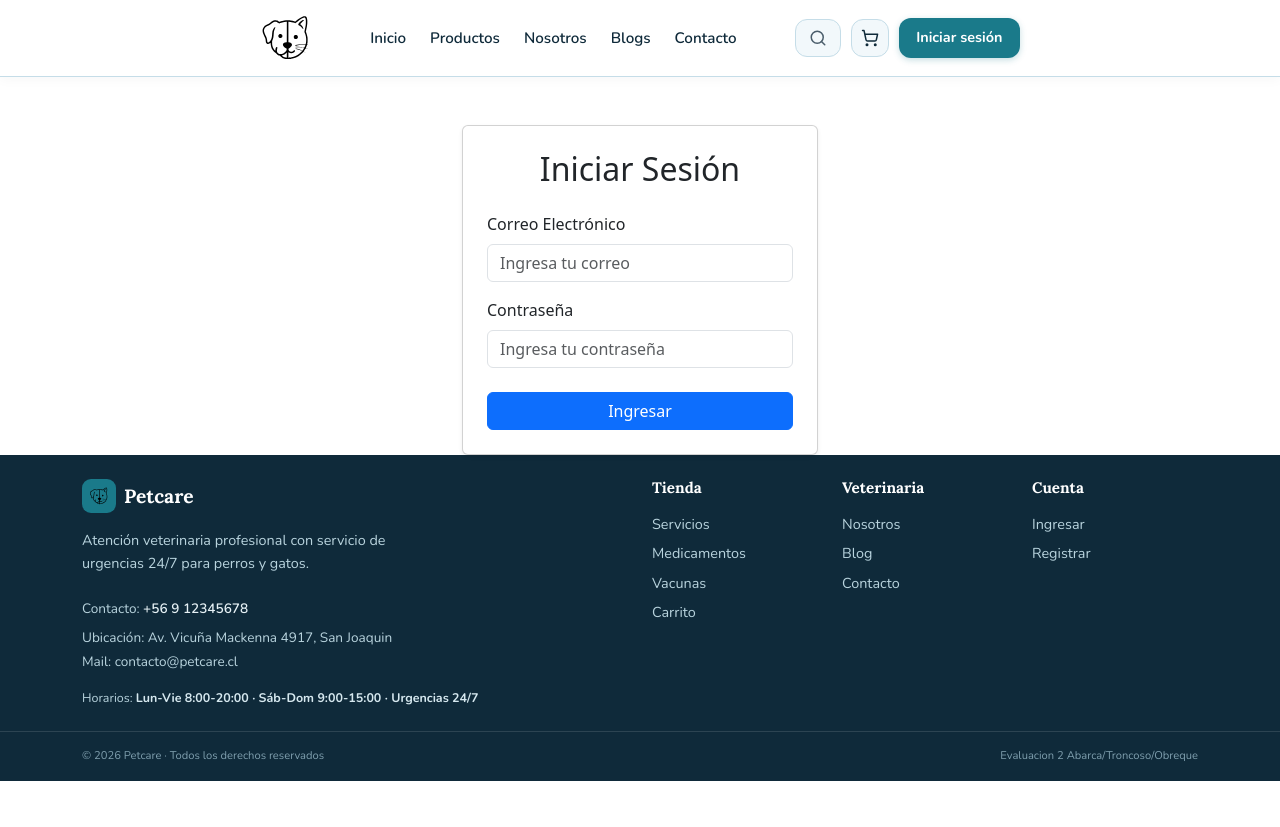
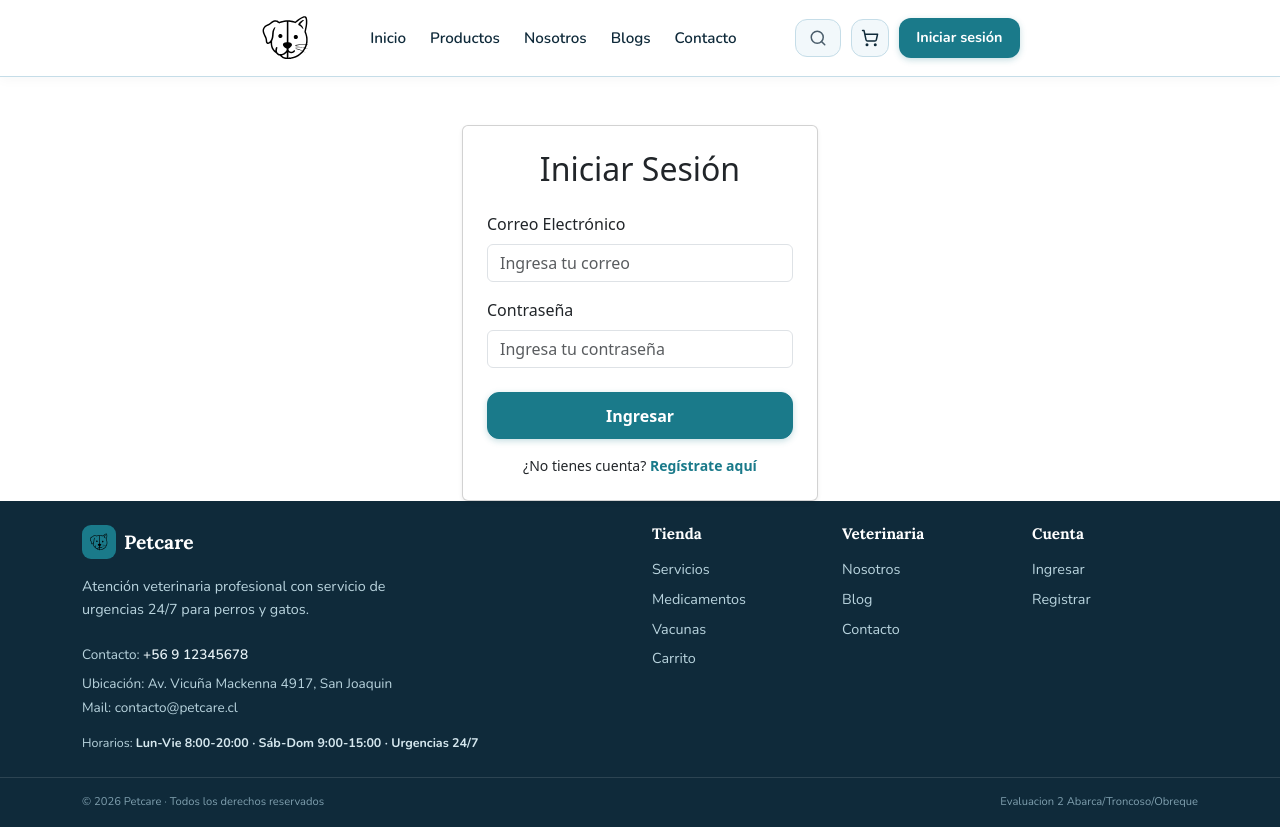
Before and after one commit to NATOcl/NATOcl.github.io, a React (Vite) app: page /login in a window 1280 px wide. Before the commit the page ends 800 px from the top, so only its background shows below. Built offline with nearby package versions, Linux system fonts and the light colour scheme.

Commit message:
se añade botón de registro.

```diff
--- a/src/index.css
+++ b/src/index.css
@@ -12,11 +12,15 @@
     padding: 0.55rem 1rem;
 }
 .btn-teal,
-.btm-teal {
+.btn-teal {
     background-color: #1a7a8a;
     border-color: #1a7a8a;
-    color: #fff;
+    color: #ffffff;
     font-weight: 700;
+    border-radius: 0.75rem;
+    padding: 0.65rem 1rem;
+    transition: all 0.2s ease;
+    box-shadow: 0 2px 6px rgba(26, 122, 138, 0.25);
 }
 .btn-teal:hover,
 .btm-teal:hover {
@@ -723,6 +727,16 @@
     transform: translateY(-1px);
 }
 
+.text-teal-link {
+    color: #1a7a8a;
+    transition: color 0.2s ease;
+}
+
+.text-teal-link:hover {
+    color: #13606d;
+    text-decoration: underline;
+}
+
 /* --- Burger: oculto en escritorio --- */
 .navbar-burger {
     display: none;
--- a/src/pages/Login.jsx
+++ b/src/pages/Login.jsx
@@ -1,4 +1,6 @@
 // src/pages/Login.jsx
+import { Link } from 'react-router-dom';
+
 export function Login() {
   return (
     <div className="container mt-5">
@@ -21,9 +23,17 @@ export function Login() {
                   <input type="password"id="password"className="form-control"placeholder="Ingresa tu contraseña"/>
                 </div>
 
-                <button type="submit" className="btn btn-primary w-100">Ingresar
+                <button type="submit" className="btn btn-teal w-100">Ingresar
                 </button>
               </form>
+
+              <p className="text-center mt-3 mb-0 small">
+                ¿No tienes cuenta?{' '}
+                <Link to="/Registro" className="text-decoration-none fw-bold text-teal-link">
+                  Regístrate aquí
+                </Link>
+              </p>
+
             </div>
           </div>
         </div>
```
